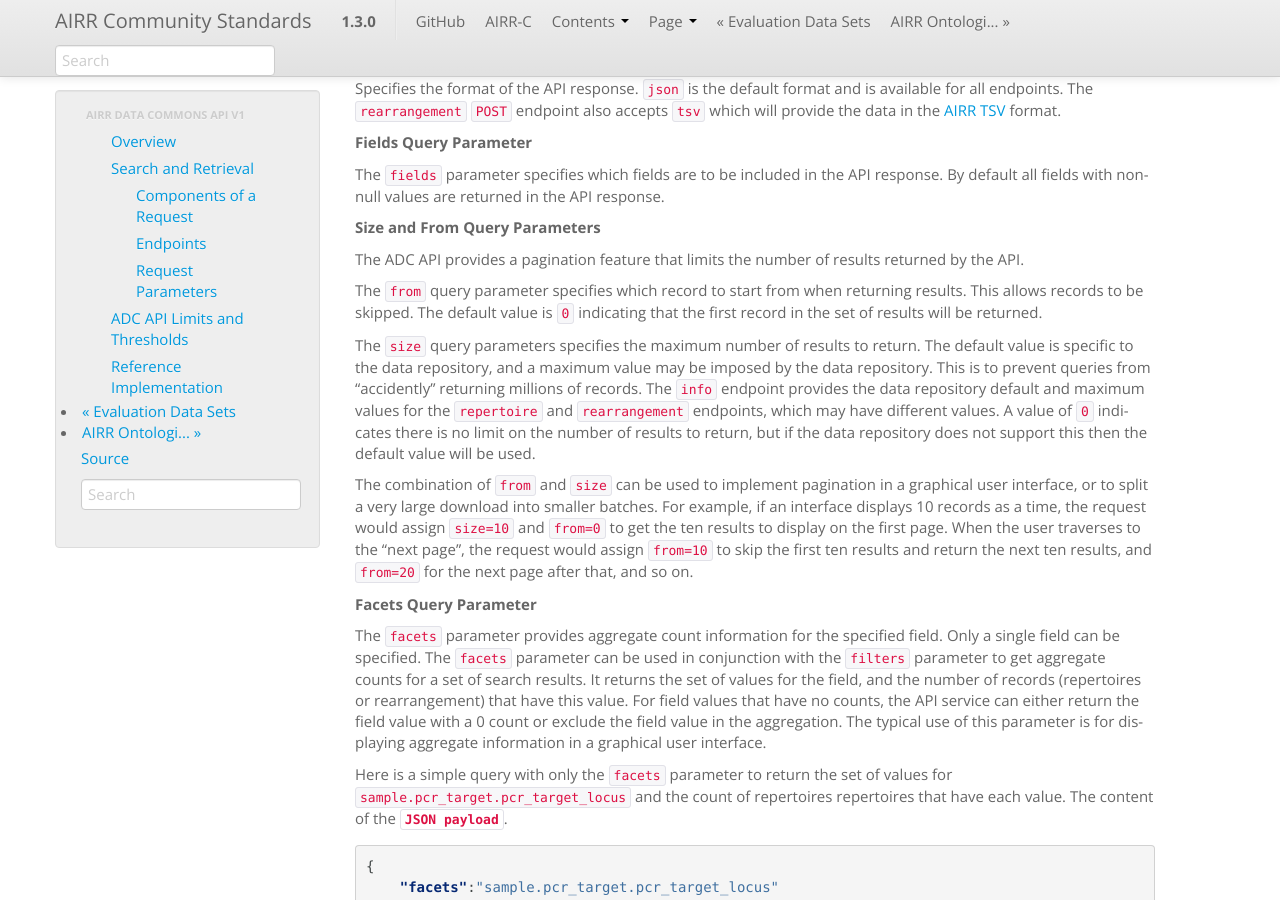
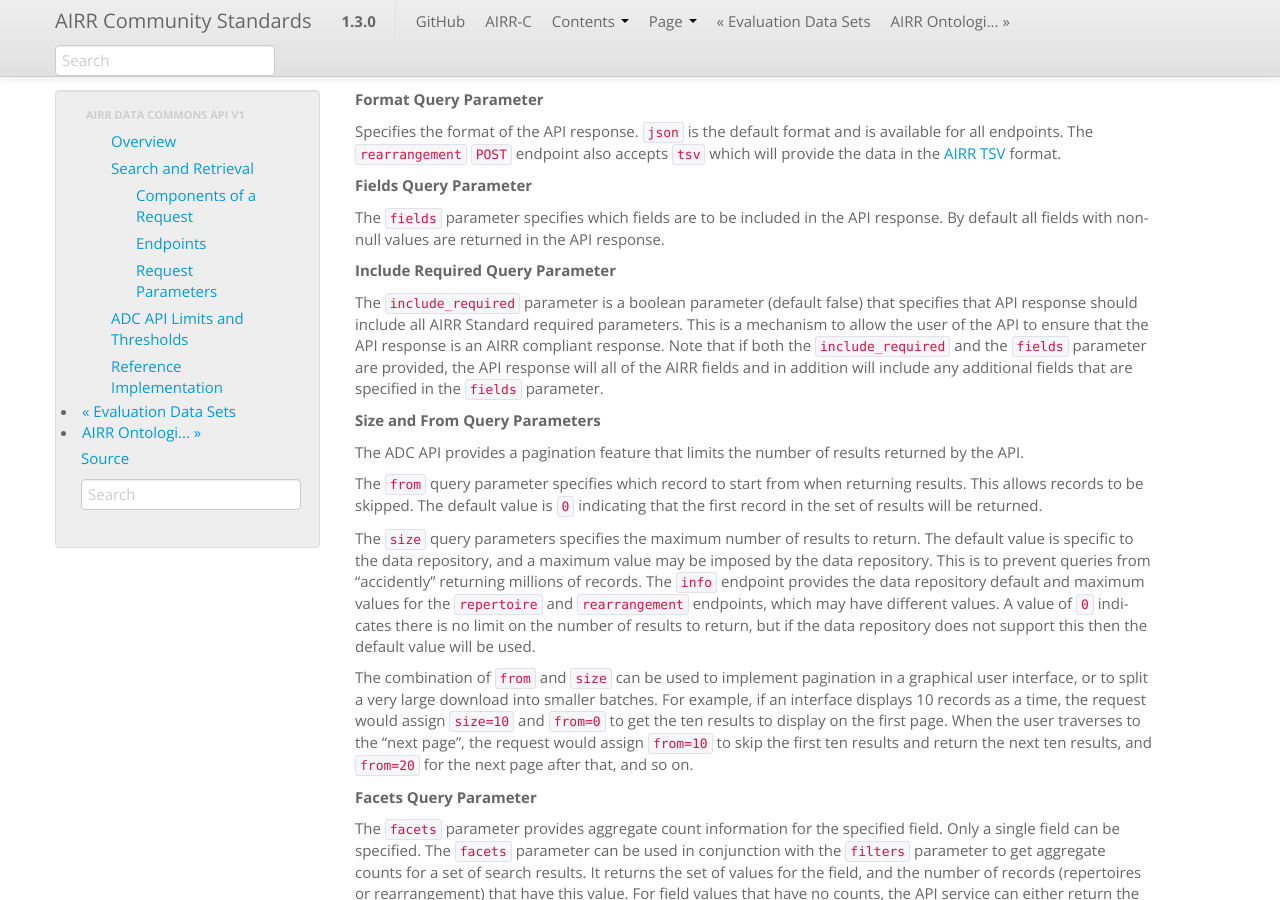
Before and after one commit to airr-community/airr-standards, a Sphinx documentation site: the page built from docs/api/adc_api.rst, in a window 1280 px wide and 900 px high, scrolled down 12027 px. Built offline with Sphinx 7.4.7, drawn with Linux system fonts in a browser that asks for light colours; pages that are not in the unit, such as notebooks, are missing from menus; some of the changed text lies outside the part shown.

Commit message:
Update adc_api.rst

```diff
--- a/docs/api/adc_api.rst
+++ b/docs/api/adc_api.rst
@@ -120,6 +120,7 @@ A typical ``POST`` query request specifies the following parameters:
 + The ``fields`` parameter specifies which data elements to be returned in the response.
 
 + The ``from`` and ``size`` parameters specify the number of results to skip and the maximum number of results to be returned in the response.
++ The ``include_required`` parameter specifies whether to include the required AIRR fields in the response. This is a mechanism to ensure that the API response is an AIRR compliant repsonse.
 
 **Service Status Example**
 
@@ -646,6 +647,15 @@ The ``fields`` parameter specifies which fields are to be included in
 the API response. By default all fields with non-null values are
 returned in the API response.
 
+**Include Required Query Parameter**
+
+The ``include_required`` parameter is a boolean parameter (default false) that specifies that
+API response should include all AIRR Standard required parameters. This is a mechanism to allow
+the user of the API to ensure that the API response is an AIRR compliant response. Note that if
+both the ``include_required`` and the ``fields`` parameter are provided, the API response will
+all of the AIRR fields and in addition will include any additional fields that are specified in
+the ``fields`` parameter.
+
 **Size and From Query Parameters**
 
 The ADC API provides a pagination feature that limits the number of results returned by the API.
```
